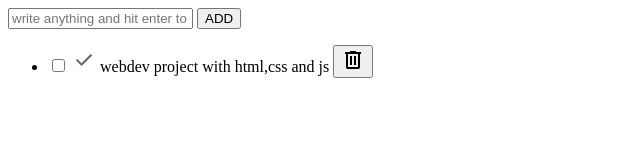
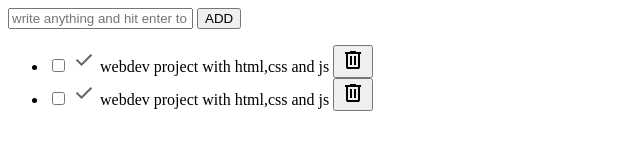
Before and after one commit to H3RT/ToDo_List, a plain HTML site: page index.html in a window 1280 px wide. Shown: the whole page, without its empty margins (0-640 px from the left). Drawn offline with Linux system fonts and the light colour scheme.

Commit message:
added more task items to my index page.

```diff
--- a/index.html
+++ b/index.html
@@ -31,6 +31,22 @@
                     </svg>
                 </button>
             </li>
+            <li class="todo">
+                <input type="checkbox"  id="todo-2">
+                <label class="custom-checkbox" for="todo-2">
+                    <svg xmlns="http://www.w3.org/2000/svg" height="24px" viewBox="0 -960 960 960" width="24px" fill="#5f6368">
+                        <path d="M382-240 154-468l57-57 171 171 367-367 57 57-424 424Z"/>
+                    </svg>
+                </label>
+                <label for="todo-2" class="todo-text">
+                    webdev project with html,css and js
+                </label>
+                <button class="delete-button">
+                    <svg fill="var(--secondary-color)" xmlns="http://www.w3.org/2000/svg" height="24px" viewBox="0 -960 960 960" width="24px" fill="#5f6368">
+                        <path d="M280-120q-33 0-56.5-23.5T200-200v-520h-40v-80h200v-40h240v40h200v80h-40v520q0 33-23.5 56.5T680-120H280Zm400-600H280v520h400v-520ZM360-280h80v-360h-80v360Zm160 0h80v-360h-80v360ZM280-720v520-520Z"/>
+                    </svg>
+                </button>
+            </li>
         </ul>
     </div>
 </body>
```
